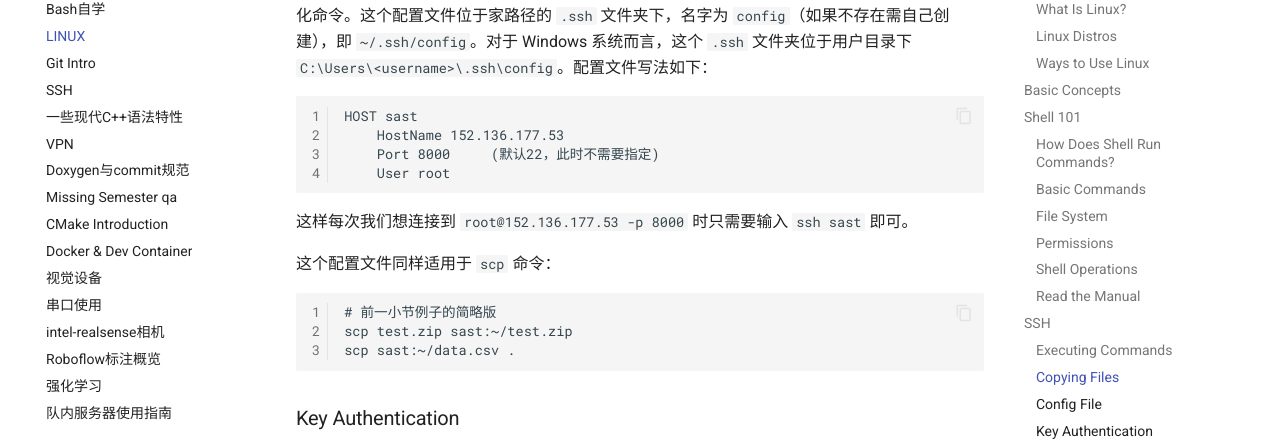
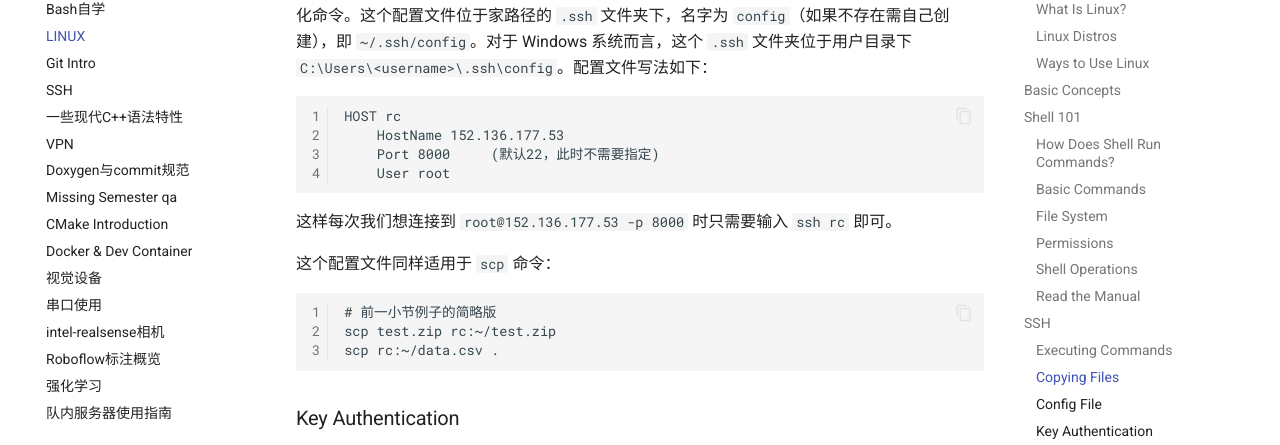
Before and after one commit to XJRCAdmin/XJTURCDocs, an MkDocs documentation site: the page built from docs/blog/视/linux/linux.md, in a window 1280 px wide and 900 px high, scrolled down 9333 px. Shown: the part 153-598 px from the top of the window. Built offline with MkDocs 1.6.1 and Material for MkDocs 9.7.7, drawn with Linux system fonts in a browser that asks for light colours; comment, search, counter and statistics services are not loaded.

Commit message:
Update linux.md

````diff
--- a/docs/blog/视/linux/linux.md
+++ b/docs/blog/视/linux/linux.md
@@ -256,20 +256,20 @@ scp rc@152.32.34.12:~/data.csv .
 每次连接服务器都要输入用户名、IP 和端口未免过于繁琐，我们可以通过编辑 SSH 配置文件来简化命令。这个配置文件位于家路径的 `.ssh` 文件夹下，名字为 `config`（如果不存在需自己创建），即 `~/.ssh/config`。对于 Windows 系统而言，这个 `.ssh` 文件夹位于用户目录下 `C:\Users\<username>\.ssh\config`。配置文件写法如下：
 
 ```
-HOST sast
+HOST rc
     HostName 152.136.177.53
     Port 8000     (默认22，此时不需要指定)
     User root
 ```
 
-这样每次我们想连接到 `root@152.136.177.53 -p 8000` 时只需要输入 `ssh sast` 即可。
+这样每次我们想连接到 `root@152.136.177.53 -p 8000` 时只需要输入 `ssh rc` 即可。
 
 这个配置文件同样适用于 `scp` 命令：
 
 ```
 # 前一小节例子的简略版
-scp test.zip sast:~/test.zip
-scp sast:~/data.csv .
+scp test.zip rc:~/test.zip
+scp rc:~/data.csv .
 ```
 
 ### Key Authentication
@@ -435,4 +435,5 @@ kill -9 <PID>
 ## 参考资料
 
 + 清华sast https://docs.net9.org/basic/linux/
+
 + 菜鸟教程 https://www.runoob.com/linux/linux-tutorial.html
````
